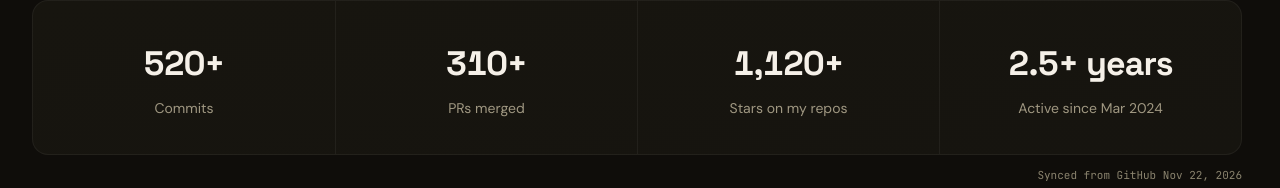
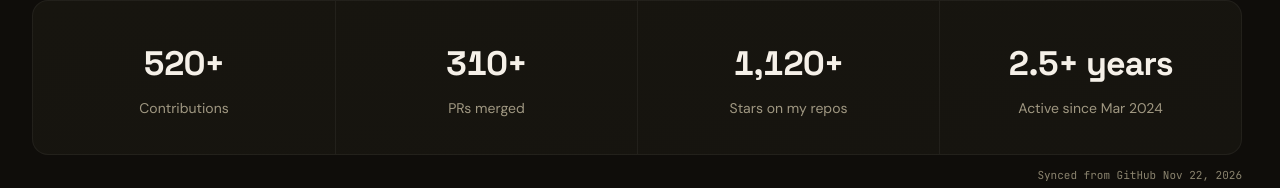
Before and after one commit to bhimrazy/bhimraj.com.np, a Next.js app in the folder apps/web/: page /oss in a window 1280 px wide. Shown: the part 322-510 px from the top of the page. Built offline with nearby package versions, Linux system fonts and the light colour scheme.

Commit message:
fix(oss): keep the word contributions

```diff
--- a/apps/web/src/app/(web)/oss/page.tsx
+++ b/apps/web/src/app/(web)/oss/page.tsx
@@ -36,7 +36,7 @@ const COMMITS_FLOOR = Math.floor(getOSSStats().totalCommits / 100) * 100;
 
 export const metadata: Metadata = pageMetadata({
   title: "Open source contributions",
-  description: `Bhimraj Yadav is a PyTorch Lightning contributor with ${COMMITS_FLOOR}+ commits across Lightning, LitServe, LitData and LitGPT, plus reviews and issue work.`,
+  description: `Bhimraj Yadav is a PyTorch Lightning contributor with ${COMMITS_FLOOR}+ contributions across Lightning, LitServe, LitData and LitGPT, plus reviews and issue work.`,
   path: "/oss",
   keywords: [
     "open source contributions",
@@ -88,7 +88,7 @@ export default async function OSSPage() {
   const maxRepoCommits = Math.max(...contributions.map((c) => c.commits), 1);
 
   const stats = [
-    { value: atLeast(oss.totalCommits), label: "Commits" },
+    { value: atLeast(oss.totalCommits), label: "Contributions" },
     { value: atLeast(oss.totalPrs), label: "PRs merged" },
     {
       value: atLeast(getGitHubStars()),
--- a/apps/web/src/components/oss/journey-data.ts
+++ b/apps/web/src/components/oss/journey-data.ts
@@ -211,7 +211,7 @@ export const TIMELINE: TimelineItem[] = [
   },
   {
     date: "Oct 2026",
-    title: "500th commit across the ecosystem",
+    title: "500th contribution across the ecosystem",
     body: "Five hundred commits across the repos I contribute to, by GitHub's count — most of them in the Lightning ecosystem.",
     milestone: true,
   },
```
